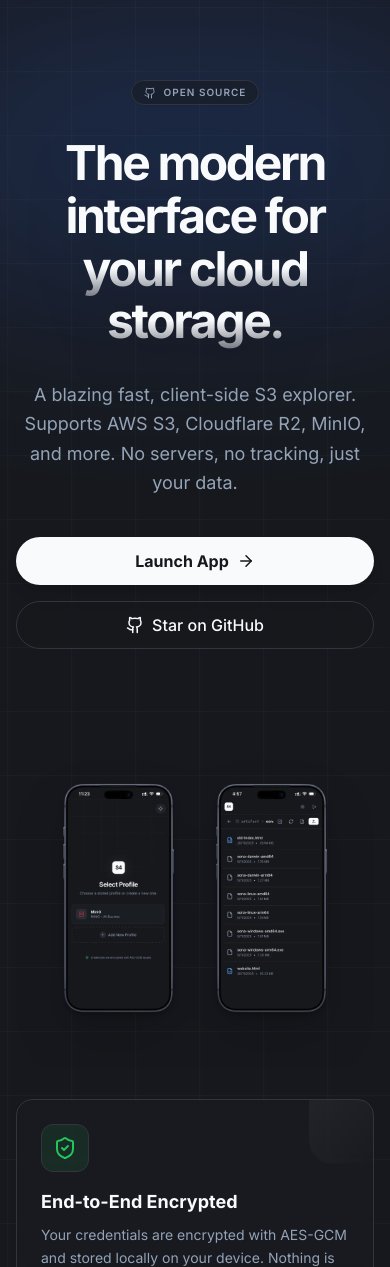
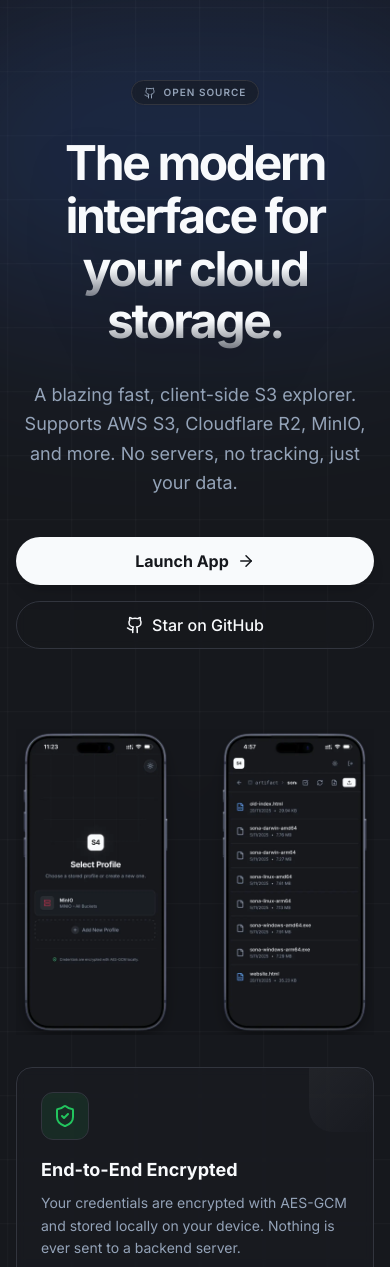
Before and after one commit to Harsh-2002/S4, a React (Vite) app: page / in a window 390 px wide. Shown: the top 1267 px of the page. Built offline with nearby package versions, Linux system fonts and the light colour scheme.

Commit message:
fix: Adjust mobile mockup image padding and scale for improved presentation

```diff
--- a/components/Landing.tsx
+++ b/components/Landing.tsx
@@ -93,11 +93,11 @@ const Landing: React.FC<LandingProps> = ({ onGetStarted }) => {
                 <div className="w-full max-w-6xl mt-4 mb-8 md:mb-32 perspective-container group relative px-2 md:px-0 overflow-hidden">
 
                     {/* Mobile: Mockup Image */}
-                    <div className="md:hidden relative flex items-center justify-center py-8 animate-in fade-in slide-in-from-bottom-8 duration-700">
+                    <div className="md:hidden relative flex items-center justify-center py-4 animate-in fade-in slide-in-from-bottom-8 duration-700">
                         <img
                             src="/mobile-mockup.webp"
                             alt="S4 Mobile Interface"
-                            className="w-full max-w-sm h-auto drop-shadow-2xl group-hover:scale-105 transition-transform duration-500 ease-out"
+                            className="w-full max-w-sm h-auto drop-shadow-2xl group-hover:scale-110 transition-transform duration-500 ease-out scale-[1.3]"
                         />
                     </div>
 
```
